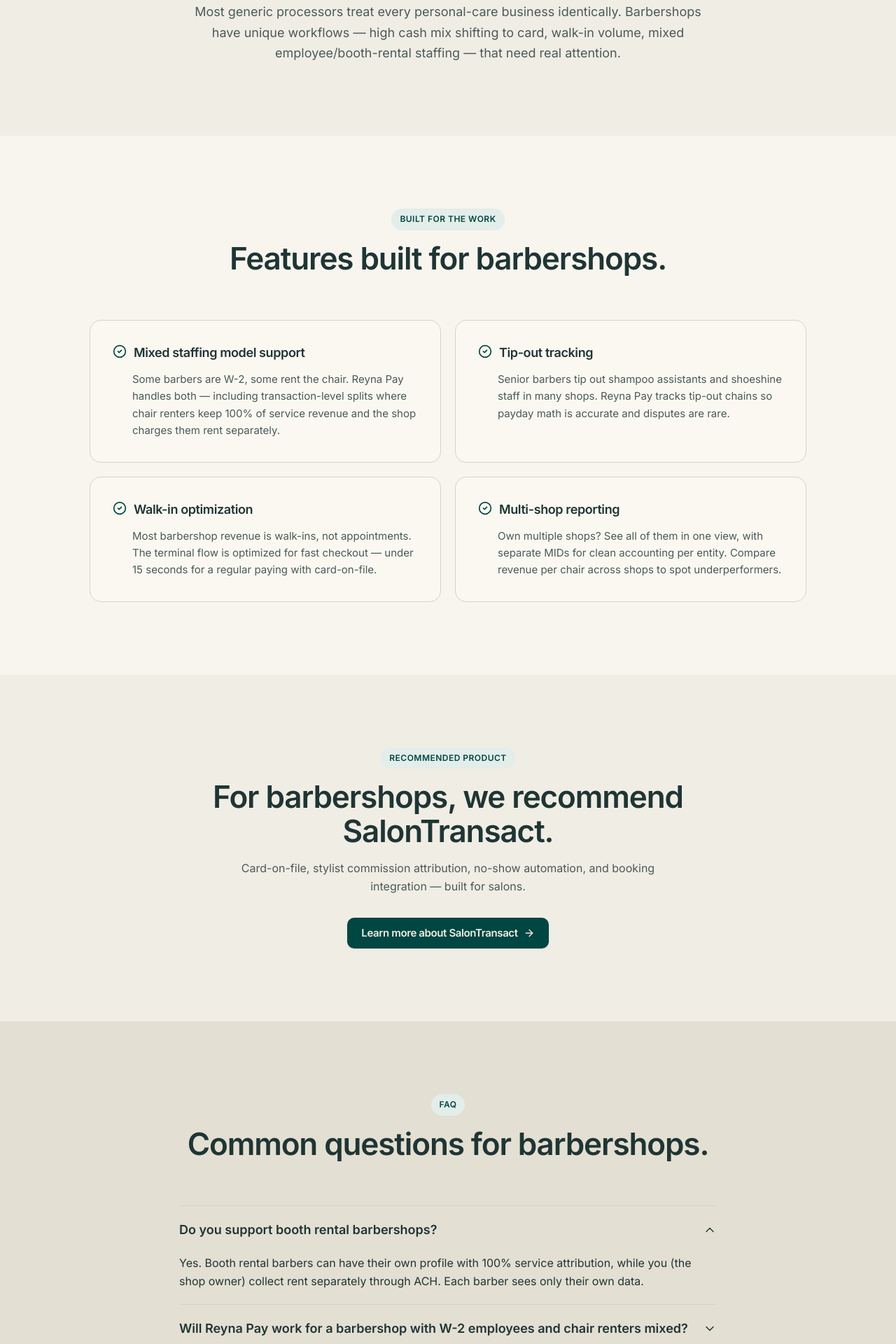
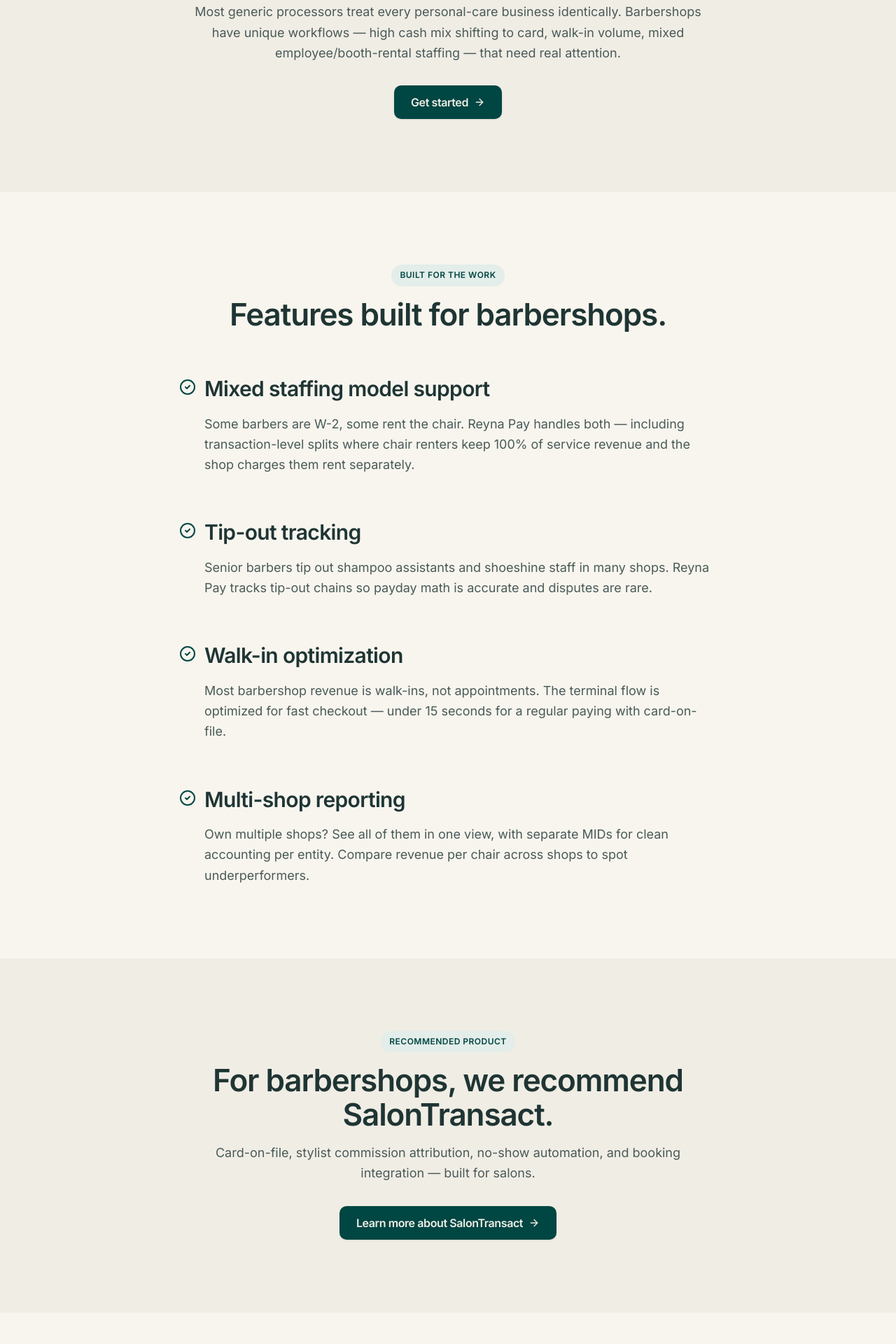
Before and after one commit to lendbucket/reynapay, a Next.js app: page /who-we-serve/barbershops in a window 1280 px wide. Shown: the part 940-2860 px from the top of the page at 70% size. Built offline with nearby package versions, Linux system fonts and the light colour scheme.

Commit message:
Stage 5B-FRAMEWORK: industry page template upgraded with hero imagery, problem/outcomes/use-cases/testimonial/feature-image support

```diff
--- a/app/who-we-serve/[slug]/page.tsx
+++ b/app/who-we-serve/[slug]/page.tsx
@@ -1,6 +1,6 @@
 import { notFound } from "next/navigation";
 import Link from "next/link";
-import { ArrowRight, CheckCircle2 } from "lucide-react";
+import { ArrowRight, CheckCircle2, Quote } from "lucide-react";
 import { HeroSection } from "@/components/hero-section";
 import { Section, SectionHeader } from "@/components/section";
 import { CTASection } from "@/components/cta-section";
@@ -55,6 +55,9 @@
     return { href: p.url, external: true };
   }
 
+  const primaryCtaLabel = content.hero.primaryCtaLabel ?? "Get started";
+  const primaryCtaHref = content.hero.primaryCtaHref ?? "/apply";
+
   return (
     <>
       <JsonLd
@@ -73,40 +76,171 @@
       />
       <JsonLd data={faqPageSchema(content.faqs)} />
 
+      {/* HERO with optional image */}
+      {content.hero.imageUrl ? (
+        <section className="relative overflow-hidden">
+          <div className="absolute inset-0">
+            {/* eslint-disable-next-line @next/next/no-img-element */}
+            <img
+              src={content.hero.imageUrl}
+              alt={content.hero.imageAlt ?? ind.name}
+              className="w-full h-full object-cover"
+            />
+            <div className="absolute inset-0 bg-gradient-to-r from-[var(--color-brand)]/95 via-[var(--color-brand)]/85 to-[var(--color-brand)]/40" />
+          </div>
+          <div className="relative container-page py-20 md:py-28">
+            <div className="max-w-2xl text-[var(--color-accent)]">
+              <div className="eyebrow eyebrow-on-brand mb-5">{ind.category}</div>
+              <h1 className="mb-5 text-balance text-[var(--color-accent)]">{content.hero.headline}</h1>
+              <p className="text-[1.0625rem] md:text-xl text-[var(--color-accent)]/90 leading-relaxed mb-8 max-w-xl">{content.hero.subheadline}</p>
+              <div className="flex flex-col sm:flex-row gap-3">
+                <Button href={primaryCtaHref} variant="cream" size="lg">
+                  {primaryCtaLabel} <ArrowRight size={16} />
+                </Button>
+                <Button href="/pricing" variant="outline-cream" size="lg">
+                  See pricing
+                </Button>
+              </div>
+            </div>
+          </div>
+        </section>
+      ) : (
         <HeroSection
           eyebrow={ind.category}
           headline={content.hero.headline}
           subheadline={content.hero.subheadline}
-        primaryCta={{ label: "Get started", href: "/apply" }}
+          primaryCta={{ label: primaryCtaLabel, href: primaryCtaHref }}
           secondaryCta={{ label: "See pricing", href: "/pricing" }}
         />
+      )}
 
-      {/* Why us */}
+      {/* PROBLEM section (optional) */}
+      {content.problem && (
+        <Section variant="default">
+          <div className="max-w-3xl mx-auto">
+            <div className="eyebrow mb-4">The reality</div>
+            <h2 className="mb-5 text-balance">{content.problem.title}</h2>
+            <p className="text-lg text-[var(--color-ink-muted)] leading-relaxed mb-6">{content.problem.body}</p>
+            {content.problem.bullets && content.problem.bullets.length > 0 && (
+              <ul className="space-y-3">
+                {content.problem.bullets.map((b, i) => (
+                  <li key={i} className="flex items-start gap-3 text-[var(--color-ink-muted)] leading-relaxed">
+                    <span className="text-[var(--color-brand)] font-bold mt-0.5">→</span>
+                    <span>{b}</span>
+                  </li>
+                ))}
+              </ul>
+            )}
+          </div>
+        </Section>
+      )}
+
+      {/* OUTCOMES / THE MATH section (optional) */}
+      {content.outcomes && (
+        <Section variant="brand">
+          <div className="max-w-4xl mx-auto text-center">
+            <div className="eyebrow eyebrow-on-brand mb-5">The math</div>
+            <h2 className="mb-5 text-balance text-[var(--color-accent)]">{content.outcomes.title}</h2>
+            <p className="text-lg text-[var(--color-accent)]/85 leading-relaxed mb-12 max-w-2xl mx-auto">{content.outcomes.description}</p>
+            <div className="grid grid-cols-2 md:grid-cols-4 gap-6">
+              {content.outcomes.stats.map((s, i) => (
+                <div key={i} className="text-center">
+                  <div className="text-3xl md:text-4xl font-bold text-[var(--color-accent)] mb-2 tracking-tight">{s.value}</div>
+                  <div className="text-sm text-[var(--color-accent)]/80 leading-snug">{s.label}</div>
+                </div>
+              ))}
+            </div>
+          </div>
+        </Section>
+      )}
+
+      {/* WHY US */}
       <Section variant="default">
         <div className="max-w-3xl mx-auto text-center">
           <div className="eyebrow mb-4">Why Reyna Pay</div>
-          <h2 className="mb-5">{content.whyUs.title}</h2>
+          <h2 className="mb-5 text-balance">{content.whyUs.title}</h2>
           <p className="text-lg text-[var(--color-ink-muted)] leading-relaxed">{content.whyUs.description}</p>
+          <div className="mt-8">
+            <Button href={primaryCtaHref} size="lg">
+              {primaryCtaLabel} <ArrowRight size={16} />
+            </Button>
+          </div>
         </div>
       </Section>
 
-      {/* Features */}
+      {/* FEATURES — image-supported */}
       <Section variant="soft">
         <SectionHeader eyebrow="Built for the work" title={`Features built for ${ind.name.toLowerCase()}.`} />
-        <div className="grid grid-cols-1 md:grid-cols-2 gap-5 max-w-5xl mx-auto">
-          {content.features.map((f) => (
-            <Card key={f.title}>
-              <h3 className="text-lg mb-3 font-semibold flex items-start gap-2.5">
-                <CheckCircle2 size={20} className="text-[var(--color-brand)] flex-shrink-0 mt-0.5" />
+        <div className="space-y-12 md:space-y-16 max-w-6xl mx-auto">
+          {content.features.map((f, i) => {
+            const reverse = i % 2 === 1;
+            const hasImage = Boolean(f.imageUrl);
+            return (
+              <div key={f.title} className={`grid ${hasImage ? "lg:grid-cols-2 gap-10" : "grid-cols-1"} items-center`}>
+                {hasImage && f.imageUrl && (
+                  <div className={reverse ? "lg:order-2" : ""}>
+                    {/* eslint-disable-next-line @next/next/no-img-element */}
+                    <img
+                      src={f.imageUrl}
+                      alt={f.imageAlt ?? f.title}
+                      className="w-full aspect-[4/3] object-cover rounded-[var(--radius-lg)] shadow-[var(--shadow-md)]"
+                      loading="lazy"
+                    />
+                  </div>
+                )}
+                <div className={hasImage ? (reverse ? "lg:order-1" : "") : "max-w-3xl mx-auto"}>
+                  <h3 className="text-2xl md:text-3xl mb-4 font-semibold leading-tight flex items-start gap-3">
+                    <CheckCircle2 size={24} className="text-[var(--color-brand)] flex-shrink-0 mt-1" />
                     {f.title}
                   </h3>
-              <p className="text-[0.9375rem] text-[var(--color-ink-muted)] leading-relaxed pl-7">{f.description}</p>
+                  <p className="text-[var(--color-ink-muted)] text-lg leading-relaxed pl-9">{f.description}</p>
+                </div>
+              </div>
+            );
+          })}
+        </div>
+      </Section>
+
+      {/* USE CASES (optional) */}
+      {content.useCases && content.useCases.length > 0 && (
+        <Section variant="default">
+          <SectionHeader eyebrow="Real-world use cases" title={`How ${ind.name.toLowerCase()} actually use Reyna Pay.`} />
+          <div className="grid grid-cols-1 md:grid-cols-2 lg:grid-cols-3 gap-5 max-w-6xl mx-auto">
+            {content.useCases.map((u, i) => (
+              <Card key={i}>
+                <div className="text-[var(--color-brand)] font-bold text-2xl mb-3 tracking-tight">{String(i + 1).padStart(2, "0")}</div>
+                <h3 className="text-lg mb-2 font-semibold">{u.title}</h3>
+                <p className="text-[0.9375rem] text-[var(--color-ink-muted)] leading-relaxed">{u.description}</p>
               </Card>
             ))}
           </div>
         </Section>
+      )}
 
-      {/* Recommended product */}
+      {/* TESTIMONIAL (optional) */}
+      {content.testimonial && (
+        <Section variant="cream">
+          <div className="max-w-3xl mx-auto">
+            <Card className="!p-8 md:!p-12 relative">
+              <Quote size={48} className="text-[var(--color-brand)]/20 absolute top-6 left-6" aria-hidden />
+              <blockquote className="text-xl md:text-2xl text-[var(--color-ink)] leading-relaxed mb-6 relative pl-12">
+                &ldquo;{content.testimonial.quote}&rdquo;
+              </blockquote>
+              <div className="pl-12">
+                <div className="font-semibold text-base">{content.testimonial.name}</div>
+                <div className="text-sm text-[var(--color-ink-muted)]">
+                  {content.testimonial.role}, {content.testimonial.company}
+                </div>
+                {content.testimonial.isPlaceholder && (
+                  <div className="mt-3 text-[10px] text-[var(--color-warning)] uppercase tracking-wider">[PLACEHOLDER — Robert to replace]</div>
+                )}
+              </div>
+            </Card>
+          </div>
+        </Section>
+      )}
+
+      {/* RECOMMENDED PRODUCT */}
       {product &&
         (() => {
           const { href, external } = productHref(product);
@@ -114,14 +248,16 @@
             <Section variant="default">
               <div className="max-w-2xl mx-auto text-center">
                 <div className="eyebrow mb-4">Recommended product</div>
-                <h2 className="mb-4">For {ind.name.toLowerCase()}, we recommend {product.name}.</h2>
-                <p className="text-[var(--color-ink-muted)] mb-8 leading-relaxed">{product.description}</p>
+                <h2 className="mb-4">
+                  For {ind.name.toLowerCase()}, we recommend {product.name}.
+                </h2>
+                <p className="text-[var(--color-ink-muted)] mb-8 leading-relaxed text-lg">{product.description}</p>
                 {external ? (
-                  <Button href={href}>
+                  <Button href={href} size="lg">
                     Visit {product.name} <ArrowRight size={16} />
                   </Button>
                 ) : (
-                  <Button href={href}>
+                  <Button href={href} size="lg">
                     Learn more about {product.name} <ArrowRight size={16} />
                   </Button>
                 )}
@@ -131,12 +267,12 @@
         })()}
 
       {/* FAQ */}
-      <Section variant="deep">
+      <Section variant="soft">
         <SectionHeader eyebrow="FAQ" title={`Common questions for ${ind.name.toLowerCase()}.`} />
         <FAQ items={content.faqs} />
       </Section>
 
-      {/* Related solutions */}
+      {/* RELATED SOLUTIONS */}
       {relatedSolutions.length > 0 && (
         <Section variant="default">
           <SectionHeader eyebrow="Related capabilities" title="Solutions that power this industry." />
@@ -155,9 +291,9 @@
         </Section>
       )}
 
-      {/* Related industries */}
+      {/* RELATED INDUSTRIES */}
       {relatedIndustries.length > 0 && (
-        <Section variant="soft">
+        <Section variant="cream">
           <SectionHeader eyebrow="Related industries" title="Other verticals we serve." />
           <div className="grid grid-cols-2 md:grid-cols-4 gap-3 max-w-4xl mx-auto">
             {relatedIndustries.map((i) => (
@@ -173,7 +309,7 @@
         </Section>
       )}
 
-      {/* Related blog posts */}
+      {/* RELATED BLOG POSTS */}
       {relatedPosts.length > 0 && (
         <Section variant="default">
           <SectionHeader eyebrow="Further reading" title="From the Reyna Pay blog." />
@@ -194,8 +330,8 @@
       <CTASection
         title={`Ready to upgrade your ${ind.name.toLowerCase()} payment processing?`}
         description="Apply in two minutes. Most merchants approved within 24 hours."
-        primaryLabel="Get started"
-        primaryHref="/apply"
+        primaryLabel={primaryCtaLabel}
+        primaryHref={primaryCtaHref}
         secondaryLabel="Talk to sales"
         secondaryHref="/contact"
       />
--- a/components/section.tsx
+++ b/components/section.tsx
@@ -2,7 +2,7 @@
 
 interface SectionProps extends HTMLAttributes<HTMLElement> {
   children: ReactNode;
-  variant?: "default" | "soft" | "deep" | "card" | "brand" | "brand-dark";
+  variant?: "default" | "soft" | "deep" | "card" | "brand" | "brand-dark" | "cream";
   containerClassName?: string;
 }
 
@@ -20,6 +20,7 @@
     card: "bg-[var(--color-card)]",               // warm off-white
     brand: "bg-[var(--color-brand)] text-[var(--color-accent)]",
     "brand-dark": "bg-[var(--color-brand-dark)] text-[var(--color-accent)]",
+    cream: "bg-[var(--color-surface)]",
   }[variant];
   return (
     <section className={`section ${bg} ${className}`} {...rest}>
--- a/lib/industries-content.ts
+++ b/lib/industries-content.ts
@@ -15,30 +15,77 @@
   PawPrint,
 } from "lucide-react";
 
+export interface IndustryStat {
+  value: string;
+  label: string;
+}
+
+export interface IndustryUseCase {
+  title: string;
+  description: string;
+}
+
+export interface IndustryTestimonial {
+  quote: string;
+  name: string;
+  role: string;
+  company: string;
+}
+
+export interface IndustryFeature {
+  title: string;
+  description: string;
+  /** Optional image — direct hotlink to free-license image (Unsplash/Pexels). */
+  imageUrl?: string;
+  imageAlt?: string;
+}
+
 export interface IndustryContent {
   hero: {
     headline: string;
     subheadline: string;
+    /** Background image for the hero — optional. Direct hotlink. */
+    imageUrl?: string;
+    imageAlt?: string;
+    /** Primary CTA override; defaults to "Get started" → /apply */
+    primaryCtaLabel?: string;
+    primaryCtaHref?: string;
+  };
+  /** Optional: the painful status quo the page is positioning against. */
+  problem?: {
+    title: string;
+    body: string;
+    bullets?: string[];
+  };
+  /** Optional: a "the math" / outcomes section with concrete numbers. */
+  outcomes?: {
+    title: string;
+    description: string;
+    stats: IndustryStat[];
   };
   whyUs: {
     title: string;
     description: string;
   };
-  features: Array<{
-    title: string;
-    description: string;
-  }>;
-  faqs: Array<{
-    question: string;
-    answer: string;
-  }>;
-  relatedSolutions: string[]; // slugs from SOLUTIONS
-  relatedIndustries: string[]; // slugs from INDUSTRIES
-  relatedBlogPosts: string[]; // slugs from /content/blog
+  features: IndustryFeature[];
+  /** Optional: real-world use cases ("when you'd use this") */
+  useCases?: IndustryUseCase[];
+  /** Optional: social proof. Mark isPlaceholder when not real yet. */
+  testimonial?: IndustryTestimonial & { isPlaceholder?: boolean };
+  faqs: Array<{ question: string; answer: string }>;
+  relatedSolutions: string[];
+  relatedIndustries: string[];
+  relatedBlogPosts: string[];
   icon: LucideIcon;
   seoKeywords: string[];
 }
 
+/**
+ * NOTE: Stage 5B-FRAMEWORK preserves the existing minimal content for all 17 industries.
+ * Stage 5B-CONTENT-1 (next) will add the new optional fields (problem, outcomes, useCases,
+ * testimonial, hero imagery, feature imagery) for the beauty vertical (6 industries).
+ * Stage 5B-CONTENT-2 etc. will fill the remaining industries.
+ */
 export const INDUSTRY_CONTENT: Record<string, IndustryContent> = {
   salons: {
     icon: Scissors,
@@ -375,7 +422,8 @@
       },
       {
         title: "Tech commission attribution",
-        description: "Service revenue and tips attribute to the lash/brow tech. Junior vs. senior commission rates supported.",
+        description:
+          "Service revenue and tips attribute to the lash/brow tech. Junior vs. senior commission rates supported.",
       },
       {
         title: "Prepaid set bundles",
@@ -434,7 +482,8 @@
       },
       {
         title: "Integrated payments",
-        description: "Same provider for POS and processing means clean reconciliation at end of day. No third-party payment integration drift.",
+        description:
+          "Same provider for POS and processing means clean reconciliation at end of day. No third-party payment integration drift.",
       },
     ],
     faqs: [
@@ -492,7 +541,8 @@
       },
       {
         title: "Late-night reconciliation",
-        description: "End-of-night reports for cash handling, card batches, tip distribution. Owner sees the whole night's math in one view.",
+        description:
+          "End-of-night reports for cash handling, card batches, tip distribution. Owner sees the whole night's math in one view.",
       },
     ],
     faqs: [
@@ -615,7 +665,8 @@
       },
       {
         question: "Will the platform work on a tablet over cellular?",
-        answer: "Yes. KasseApp is optimized for tablets on cellular. The offline capability handles intermittent connectivity gracefully.",
+        answer:
+          "Yes. KasseApp is optimized for tablets on cellular. The offline capability handles intermittent connectivity gracefully.",
       },
     ],
     relatedSolutions: ["card-on-file", "interchange-plus-pricing", "pos-integration"],
@@ -666,7 +717,8 @@
       },
       {
         question: "Can I sell class packages alongside memberships?",
-        answer: "Yes. Both work side by side. Customers can be members, package buyers, or drop-ins — all in the same system.",
+        answer:
+          "Yes. Both work side by side. Customers can be members, package buyers, or drop-ins — all in the same system.",
       },
       {
         question: "How does multi-location member access work?",
@@ -755,7 +807,8 @@
       },
       {
         title: "Parts vs. labor breakdown",
-        description: "Reports split parts and labor revenue separately. Labor commission attribution per technician supported.",
+        description:
+          "Reports split parts and labor revenue separately. Labor commission attribution per technician supported.",
       },
       {
         title: "Fleet account net-30 billing",
@@ -816,7 +869,8 @@
       },
       {
         title: "Boarding deposit collection",
-        description: "Boarding requires a deposit at booking. Card-on-file, configurable deposit percentage, balance collected at pickup.",
+        description:
+          "Boarding requires a deposit at booking. Card-on-file, configurable deposit percentage, balance collected at pickup.",
       },
       {
         title: "Groomer commission attribution",
@@ -926,7 +980,8 @@
       },
       {
         title: "Fraud screening",
-        description: "Velocity controls, BIN-level checks, AVS, CVV verification. Configurable thresholds let you tune for your risk tolerance.",
+        description:
+          "Velocity controls, BIN-level checks, AVS, CVV verification. Configurable thresholds let you tune for your risk tolerance.",
       },
       {
         title: "Developer API",
@@ -969,7 +1024,8 @@
     features: [
       {
         title: "Invoice-to-payment flow",
-        description: "Send a branded invoice, customer pays via card or ACH. Reconciliation auto-marks the invoice paid.",
+        description:
+          "Send a branded invoice, customer pays via card or ACH. Reconciliation auto-marks the invoice paid.",
       },
       {
         title: "Retainer and recurring billing",
```
Lines whose indentation alone changed are shown as unchanged.
